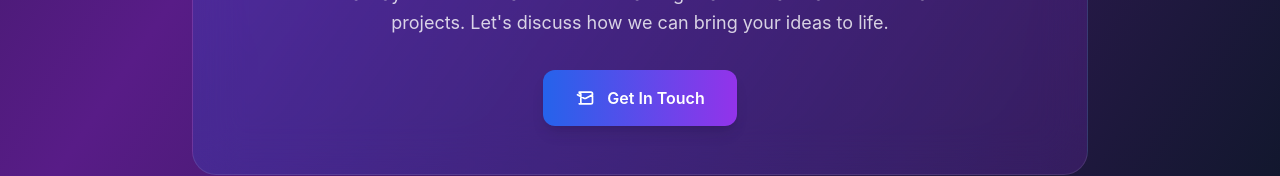
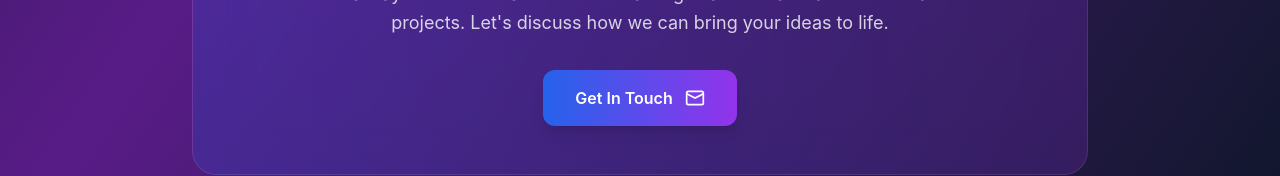
Before and after one commit to JoseOrtizQ/Cloud-Resume-UI, a React (Create React App) app in the folder react-portfolio/: page /projects in a window 1280 px wide. Shown: the part 1632-1808 px from the top of the page. Built offline with nearby package versions, Linux system fonts and the light colour scheme.

Commit message:
Position envelope icon to right of 'Get In Touch' text

```diff
--- a/react-portfolio/src/components/ProjectsPage.js
+++ b/react-portfolio/src/components/ProjectsPage.js
@@ -261,10 +261,11 @@ const AllProjects = () => {
                 href="mailto:Jose Ortiz <joseortizgarciaq.ca@gmail.com>"
                 className="inline-flex items-center px-8 py-4 bg-gradient-to-r from-blue-600 to-purple-600 text-white font-semibold rounded-xl hover:from-blue-700 hover:to-purple-700 transform hover:scale-105 transition-all duration-300 shadow-lg hover:shadow-xl"
               >
-                <svg className="w-5 h-5 mr-3" fill="none" stroke="currentColor" viewBox="0 0 24 24">
-                  <path strokeLinecap="round" strokeLinejoin="round" strokeWidth={2} d="M3 8l7.89 4.26a2 2 0 002.22 0L21 8M5 19h14a2 2 0 002-2V7a2 2 0 00-2-2H5a2 2 0 002 2v10a2 2 0 002 2z" />
+                Get In Touch
+                <svg className="w-5 h-5 ml-3" fill="none" stroke="currentColor" viewBox="0 0 24 24" strokeWidth="2">
+                  <rect x="2" y="4" width="20" height="16" rx="2"/>
+                  <path d="m22 7-10 5L2 7"/>
                 </svg>
-                Get In Touch
               </a>
             </div>
           </div>
```
